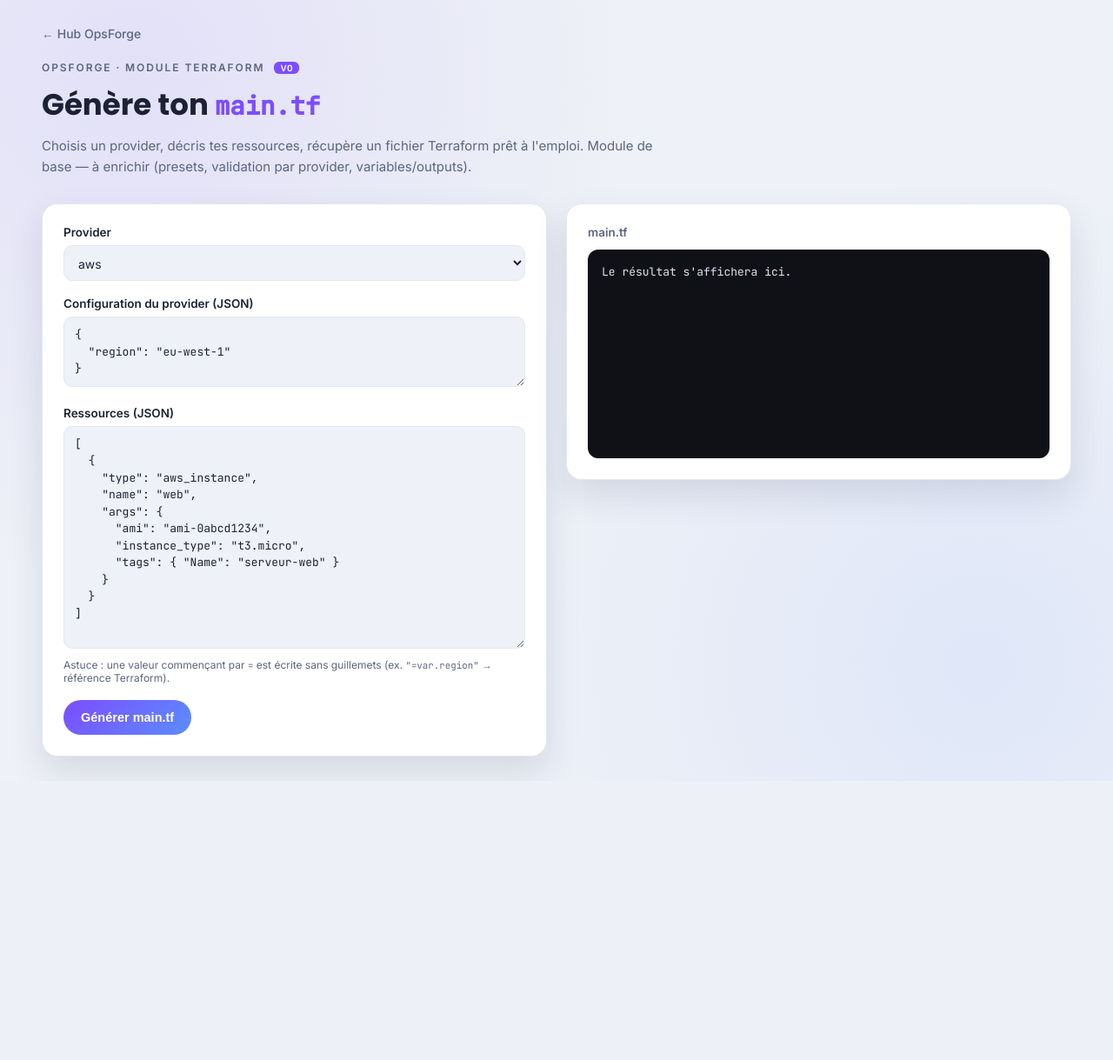
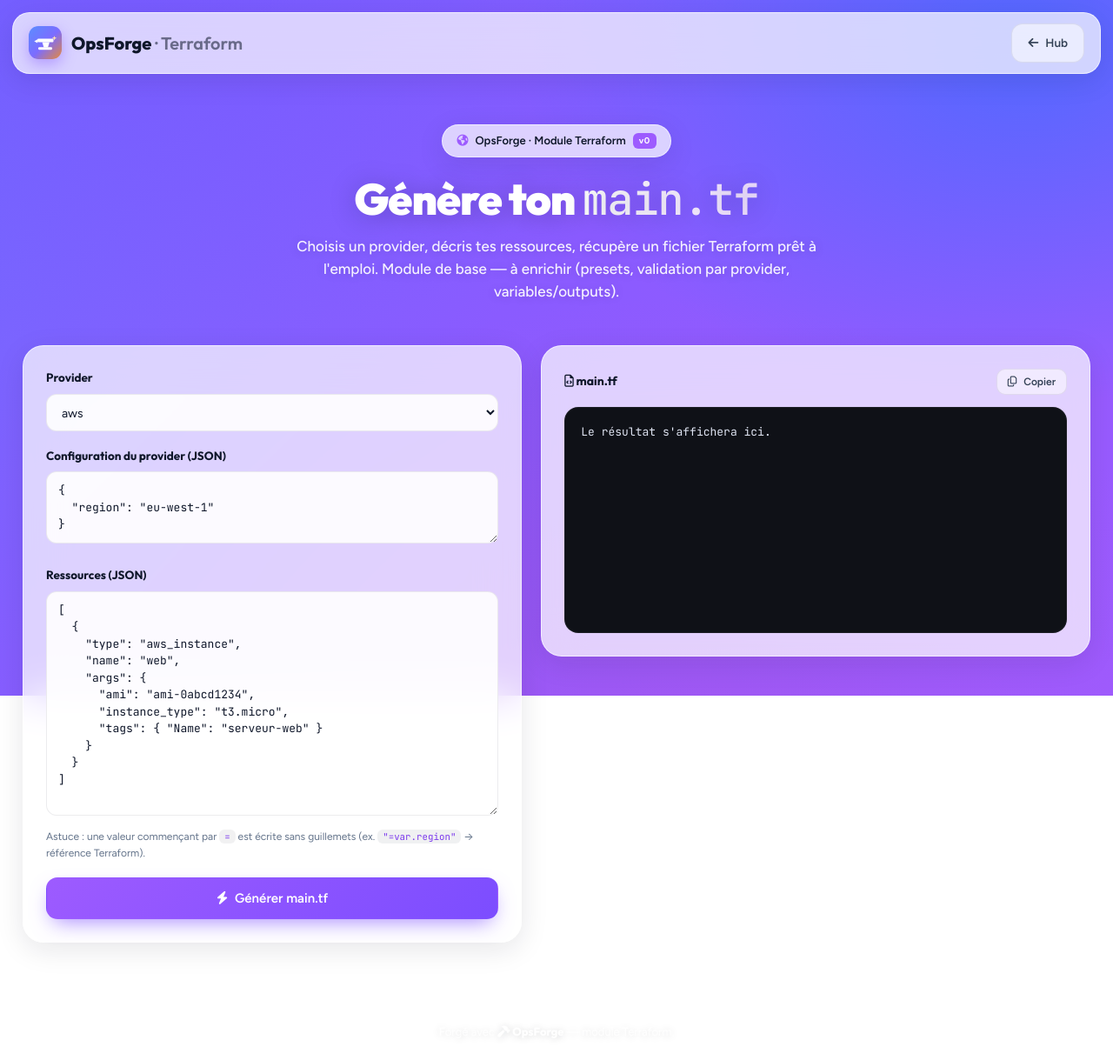
Before and after one commit to tommarcorelli/OpsForge, a Flask app: page /terraform/ in a window 1280 px wide. Shown: the whole page at 87% size. Before the commit the page ends 889 px from the top, so only its background shows below. Run offline with Flask 3, Linux system fonts and the light colour scheme; parts of the project's set-up code (start-up, migrations or seed data) failed here and were passed over.

Commit message:
Terraform : passage au style CasaOS (nav verre + logo hub, panneaux glass, accent violet)
Co-Authored-By: Claude Fable 5 <noreply@anthropic.com>
Claude-Session: https://claude.ai/code/session_01GBkSQLUYc7Bz9V88rPxPCo

```diff
--- a/web/static/terraform/style.css
+++ b/web/static/terraform/style.css
@@ -1,59 +1,73 @@
-:root {
-  --bg: #eef1f7;
-  --card: #ffffff;
-  --ink: #1c2233;
-  --muted: #5c6580;
-  --line: #e2e7f0;
-  --accent: #7c4dff;
-  --accent-2: #5b8dff;
-  --shadow: 0 18px 40px rgba(30, 40, 70, 0.12);
+/* ============================================================
+   OpsForge — module Terraform · thème CasaOS (glassmorphism)
+   ============================================================ */
+:root{
+  --primary:#9d5bff; --primary-h:#7c3aed;
+  --ink:#0f172a; --ink-2:#334155; --dim:#64748b;
+  --glass:rgba(255,255,255,.72); --glass-strong:rgba(255,255,255,.9); --glass-soft:rgba(255,255,255,.55);
+  --border:rgba(255,255,255,.6); --border-2:rgba(15,23,42,.08);
+  --ui:'Figtree',system-ui,-apple-system,sans-serif;
+  --head:'Outfit',system-ui,sans-serif;
+  --mono:'JetBrains Mono',ui-monospace,monospace;
+  --shadow:0 8px 32px rgba(15,23,42,.10); --shadow-lg:0 20px 56px rgba(15,23,42,.16);
+  --r:24px; --r-sm:16px;
 }
-@media (prefers-color-scheme: dark) {
-  :root {
-    --bg: #14151f; --card: #1c1e2b; --ink: #eef1f7; --muted: #9aa3bd;
-    --line: #2a2d3d; --shadow: 0 18px 40px rgba(0, 0, 0, 0.5);
-  }
-}
-* { box-sizing: border-box; margin: 0; padding: 0; }
-body {
-  font-family: "Inter", system-ui, sans-serif;
-  background: var(--bg); color: var(--ink);
-  min-height: 100vh; padding: 28px clamp(16px, 4vw, 48px);
-  background-image:
-    radial-gradient(circle at 12% 10%, rgba(124, 77, 255, 0.10), transparent 42%),
-    radial-gradient(circle at 88% 85%, rgba(91, 141, 255, 0.10), transparent 42%);
-}
-.back { color: var(--muted); text-decoration: none; font-size: 14px; font-weight: 500; }
-.back:hover { color: var(--accent); }
-.page-header { max-width: 720px; margin: 22px 0 30px; }
-.eyebrow { font-size: 12px; letter-spacing: 0.16em; font-weight: 600; color: var(--muted); text-transform: uppercase; margin-bottom: 10px; }
-.v0 { background: var(--accent); color: #fff; border-radius: 6px; padding: 1px 7px; font-size: 10px; letter-spacing: 0.05em; margin-left: 6px; }
-h1 { font-family: "Poppins", sans-serif; font-size: clamp(24px, 4vw, 34px); margin-bottom: 10px; }
-h1 code { font-family: "JetBrains Mono", monospace; font-size: 0.85em; color: var(--accent); }
-.subtitle { color: var(--muted); font-size: 15px; line-height: 1.6; }
-.layout { display: grid; grid-template-columns: repeat(auto-fit, minmax(320px, 1fr)); gap: 22px; align-items: start; }
-.panel { background: var(--card); border: 1px solid var(--line); border-radius: 18px; padding: 24px; box-shadow: var(--shadow); }
-.field { margin-bottom: 18px; }
-.field label { display: block; font-weight: 600; font-size: 13.5px; margin-bottom: 7px; }
-select, textarea {
-  width: 100%; padding: 10px 12px; border-radius: 10px; border: 1px solid var(--line);
-  background: var(--bg); color: var(--ink); font-size: 14px; font-family: inherit;
-}
-textarea { font-family: "JetBrains Mono", monospace; font-size: 13px; line-height: 1.5; resize: vertical; }
-.hint { font-size: 12px; color: var(--muted); margin-top: 7px; }
-.hint code, .field code { font-family: "JetBrains Mono", monospace; font-size: 0.9em; }
-.btn {
-  border: none; cursor: pointer; font-weight: 600; font-size: 14.5px;
-  padding: 12px 20px; border-radius: 999px; color: #fff;
-  background: linear-gradient(135deg, var(--accent), var(--accent-2));
-}
-.btn:hover { filter: brightness(1.06); }
-.btn.ghost { background: transparent; color: var(--accent); border: 1px solid var(--line); padding: 6px 14px; font-size: 13px; }
-.error { color: #d1543f; font-size: 13.5px; margin-top: 12px; }
-.result-panel { position: sticky; top: 20px; }
-.result-head { display: flex; justify-content: space-between; align-items: center; margin-bottom: 12px; font-weight: 600; font-size: 13.5px; color: var(--muted); }
-.output {
-  background: #0f1117; color: #dfe4f2; border-radius: 12px; padding: 16px;
-  font-family: "JetBrains Mono", monospace; font-size: 13px; line-height: 1.55;
-  white-space: pre; overflow-x: auto; min-height: 240px; max-height: 60vh; overflow-y: auto;
-}
+*{box-sizing:border-box;margin:0;padding:0;}
+body{font-family:var(--ui);color:var(--ink-2);line-height:1.55;min-height:100vh;-webkit-font-smoothing:antialiased;position:relative;}
+.wallpaper{position:fixed;inset:0;z-index:-2;
+  background:
+    radial-gradient(1200px 800px at 12% -10%, rgba(124,77,255,.55), transparent 60%),
+    radial-gradient(1000px 720px at 92% 6%, rgba(0,122,255,.42), transparent 58%),
+    radial-gradient(1100px 900px at 60% 110%, rgba(175,82,222,.42), transparent 60%),
+    linear-gradient(135deg,#6f6bff 0%,#8a5bff 45%,#9d5bff 100%);}
+a{color:inherit;text-decoration:none;}
+code{font-family:var(--mono);background:rgba(15,23,42,.06);padding:1px 6px;border-radius:6px;color:var(--primary-h);font-size:.9em;}
+
+/* Nav */
+.nav{position:sticky;top:0;z-index:50;display:flex;align-items:center;gap:14px;margin:14px;padding:12px 18px;border-radius:20px;
+  background:var(--glass);backdrop-filter:blur(24px);-webkit-backdrop-filter:blur(24px);border:1px solid var(--border);box-shadow:var(--shadow);}
+.logo{display:flex;align-items:center;gap:11px;font-family:var(--head);font-weight:800;font-size:20px;color:var(--ink);white-space:nowrap;}
+.logo img{border-radius:11px;display:block;box-shadow:0 6px 16px rgba(124,77,255,.4);}
+.logo .sub{opacity:.55;font-weight:600;}
+.nav .btn{margin-left:auto;}
+
+/* Boutons */
+.btn{font-family:var(--ui);font-size:13.5px;font-weight:600;display:inline-flex;align-items:center;gap:8px;justify-content:center;
+  border:1px solid transparent;background:var(--glass-soft);color:var(--ink-2);padding:11px 18px;border-radius:13px;cursor:pointer;white-space:nowrap;
+  transition:transform .18s ease,box-shadow .18s ease,background .18s ease;}
+.btn.ghost{background:var(--glass-soft);border-color:var(--border-2);color:var(--ink-2);}
+.btn.ghost:hover{background:#fff;transform:translateY(-1px);box-shadow:var(--shadow);}
+.btn.primary{background:linear-gradient(135deg,var(--primary),#7c4dff);color:#fff;box-shadow:0 10px 24px -8px rgba(124,77,255,.7);width:100%;padding:14px;font-size:15px;}
+.btn.primary:hover{transform:translateY(-2px);box-shadow:0 14px 30px -8px rgba(124,77,255,.8);}
+.btn.small{padding:7px 12px;font-size:12px;border-radius:10px;}
+
+/* Hero */
+.hero{text-align:center;padding:44px 26px 26px;max-width:820px;margin:0 auto;}
+.hero-badge{display:inline-flex;align-items:center;gap:8px;font-weight:600;font-size:13px;color:var(--ink);padding:8px 16px;border-radius:999px;
+  border:1px solid var(--border);background:var(--glass);backdrop-filter:blur(16px);box-shadow:var(--shadow);margin-bottom:22px;}
+.hero-badge i{color:var(--primary);}
+.v0{background:var(--primary);color:#fff;border-radius:6px;padding:1px 7px;font-size:10px;font-weight:700;letter-spacing:.04em;}
+h1{font-family:var(--head);font-weight:900;font-size:clamp(30px,5vw,50px);line-height:1.05;letter-spacing:-.02em;color:#fff;text-shadow:0 2px 30px rgba(15,23,42,.25);margin-bottom:14px;}
+h1 .grad{font-family:var(--mono);font-weight:500;background:linear-gradient(90deg,#fff,#ecdcff);-webkit-background-clip:text;background-clip:text;color:transparent;}
+.hero-sub{font-size:clamp(14px,2vw,17px);color:rgba(255,255,255,.92);font-weight:500;max-width:640px;margin:0 auto;text-shadow:0 1px 12px rgba(15,23,42,.2);}
+
+/* Layout */
+.layout{display:grid;grid-template-columns:minmax(320px,1fr) 1.1fr;gap:22px;max-width:1300px;margin:0 auto;padding:22px 26px 70px;align-items:start;}
+.panel{background:var(--glass);backdrop-filter:blur(24px);-webkit-backdrop-filter:blur(24px);border:1px solid var(--border);border-radius:var(--r);padding:26px;box-shadow:var(--shadow);}
+.field{margin-bottom:18px;}
+.field label{display:block;font-family:var(--head);font-weight:700;font-size:13.5px;color:var(--ink);margin-bottom:8px;}
+select,textarea{width:100%;padding:11px 13px;border-radius:12px;border:1px solid var(--border-2);background:var(--glass-strong);color:var(--ink);font-size:14px;font-family:inherit;}
+select:focus,textarea:focus{outline:none;border-color:var(--primary);box-shadow:0 0 0 3px rgba(124,77,255,.15);}
+textarea{font-family:var(--mono);font-size:13px;line-height:1.5;resize:vertical;}
+.hint{font-size:12px;color:var(--dim);margin-top:8px;}
+.error{color:#d1543f;font-size:13.5px;margin-top:12px;font-weight:500;}
+
+.result-panel{position:sticky;top:88px;}
+.result-head{display:flex;justify-content:space-between;align-items:center;margin-bottom:14px;font-family:var(--head);font-weight:700;font-size:14px;color:var(--ink);}
+.output{background:#0f1117;color:#dfe4f2;border-radius:16px;padding:18px;font-family:var(--mono);font-size:13px;line-height:1.55;
+  white-space:pre;overflow-x:auto;min-height:260px;max-height:62vh;overflow-y:auto;border:1px solid rgba(255,255,255,.06);}
+
+.footer{text-align:center;padding:22px;color:rgba(255,255,255,.85);font-size:13px;text-shadow:0 1px 10px rgba(15,23,42,.2);}
+.footer .grad{font-family:var(--head);font-weight:700;color:#fff;}
+
+@media (max-width:900px){.layout{grid-template-columns:1fr;}.result-panel{position:static;}}
--- a/web/templates/terraform.html
+++ b/web/templates/terraform.html
@@ -5,21 +5,31 @@
   <meta name="viewport" content="width=device-width, initial-scale=1.0" />
   <title>OpsForge — Terraform</title>
   <link rel="manifest" href="{{ url_for('static', filename='manifest.json') }}" />
-  <meta name="theme-color" content="#7c4dff" />
+  <meta name="theme-color" content="#9d5bff" />
   <link rel="icon" type="image/svg+xml" href="{{ url_for('static', filename='opsforge-logo.svg') }}" />
   <link rel="icon" href="{{ url_for('static', filename='favicon.ico') }}" />
   <link rel="apple-touch-icon" href="{{ url_for('static', filename='icons/icon-180.png') }}" />
   <link rel="preconnect" href="https://fonts.googleapis.com" />
-  <link href="https://fonts.googleapis.com/css2?family=Poppins:wght@600;700&family=Inter:wght@400;500;600&family=JetBrains+Mono:wght@400;500&display=swap" rel="stylesheet" />
+  <link rel="preconnect" href="https://fonts.gstatic.com" crossorigin />
+  <link href="https://fonts.googleapis.com/css2?family=Outfit:wght@500;600;700;800;900&family=Figtree:wght@400;500;600;700&family=JetBrains+Mono:wght@400;500&display=swap" rel="stylesheet" />
+  <link rel="stylesheet" href="https://cdnjs.cloudflare.com/ajax/libs/font-awesome/6.5.1/css/all.min.css" />
   <link rel="stylesheet" href="{{ url_for('static', filename='terraform/style.css') }}" />
 </head>
 <body>
-  <a class="back" href="{{ url_for('hub') }}">← Hub OpsForge</a>
+  <div class="wallpaper" aria-hidden="true"></div>
 
-  <header class="page-header">
-    <p class="eyebrow">OPSFORGE · MODULE TERRAFORM <span class="v0">v0</span></p>
-    <h1>Génère ton <code>main.tf</code></h1>
-    <p class="subtitle">Choisis un provider, décris tes ressources, récupère un fichier Terraform prêt à l'emploi. Module de base — à enrichir (presets, validation par provider, variables/outputs).</p>
+  <nav class="nav">
+    <a class="logo" href="{{ url_for('hub') }}" title="Retour au hub OpsForge">
+      <img src="{{ url_for('static', filename='opsforge-logo.svg') }}" alt="" width="38" height="38">
+      <span class="txt">OpsForge <span class="sub">· Terraform</span></span>
+    </a>
+    <a class="btn ghost" href="{{ url_for('hub') }}"><i class="fa-solid fa-arrow-left"></i> Hub</a>
+  </nav>
+
+  <header class="hero">
+    <div class="hero-badge"><i class="fa-solid fa-earth-americas"></i> OpsForge · Module Terraform <span class="v0">v0</span></div>
+    <h1>Génère ton <span class="grad">main.tf</span></h1>
+    <p class="hero-sub">Choisis un provider, décris tes ressources, récupère un fichier Terraform prêt à l'emploi. Module de base — à enrichir (presets, validation par provider, variables/outputs).</p>
   </header>
 
   <main class="layout">
@@ -54,19 +64,21 @@
         <p class="hint">Astuce : une valeur commençant par <code>=</code> est écrite sans guillemets (ex. <code>"=var.region"</code> → référence Terraform).</p>
       </div>
 
-      <button id="generate-btn" class="btn">Générer main.tf</button>
+      <button id="generate-btn" class="btn primary"><i class="fa-solid fa-bolt"></i> Générer main.tf</button>
       <p id="error" class="error" hidden></p>
     </section>
 
     <section class="panel result-panel">
       <div class="result-head">
-        <span>main.tf</span>
-        <button id="copy-btn" class="btn ghost" hidden>Copier</button>
+        <span><i class="fa-regular fa-file-code"></i> main.tf</span>
+        <button id="copy-btn" class="btn ghost small" hidden><i class="fa-regular fa-copy"></i> Copier</button>
       </div>
       <pre id="output" class="output">Le résultat s'affichera ici.</pre>
     </section>
   </main>
 
+  <footer class="footer">Forgé avec <span class="grad"><i class="fa-solid fa-hammer"></i> OpsForge</span> — module Terraform.</footer>
+
   <script src="{{ url_for('static', filename='terraform/script.js') }}"></script>
 </body>
 </html>
```
